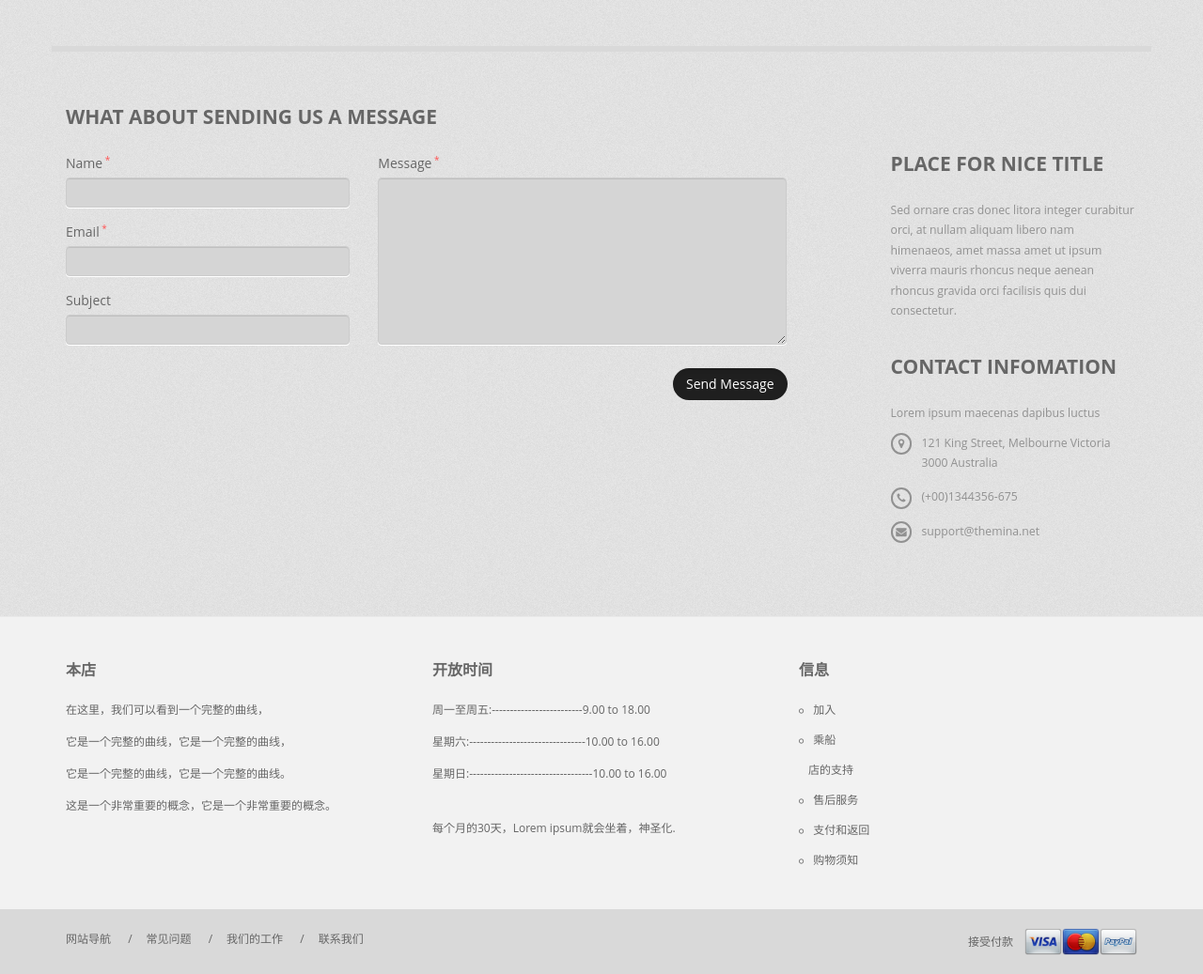
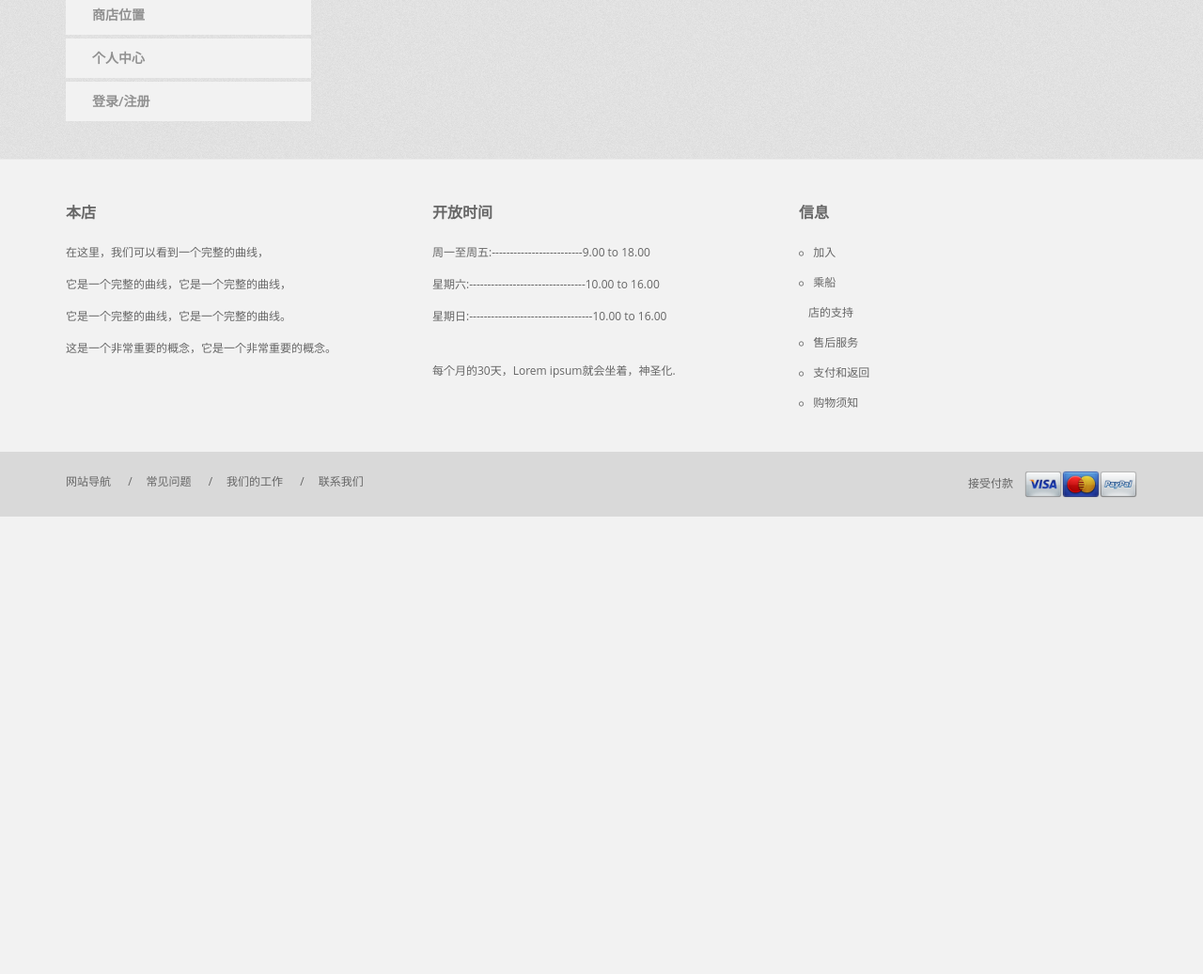
Before and after one commit to gaowang222/project_UI, a CodeIgniter app: page /project_UI/index.php/ContactusController in a window 1280 px wide. Shown: the part 503-1540 px from the top of the page at 94% size. After the commit the page ends 1053 px from the top, so only its background shows below. Run offline with CodeIgniter, Linux system fonts and the light colour scheme; data that the repository does not hold is empty; some libraries are stand-ins or nearby versions; some web fonts are replaced.

Commit message:
代码更新1

```diff
--- a/application/controllers/ContactusController.php
+++ b/application/controllers/ContactusController.php
@@ -6,9 +6,11 @@ class ContactusController extends CI_Controller {
     {
         parent::__construct();
         $this->load->helper('url');
+        $this->load->model('ContactusModel');
     }
     public function index()
     {
-        $this->load->view('contactus');
+        $data['usermsg'] =$this->ContactusModel->getUserMsg('login');
+        $this->load->view('contactus',$data);
     }
 }
--- a/application/controllers/StorelocatorController.php
+++ b/application/controllers/StorelocatorController.php
@@ -1,11 +1,11 @@
 <?php
 defined('BASEPATH') OR exit('No direct script access allowed');
-
 class StorelocatorController extends CI_Controller {
     function StorelocatorController()
     {
         parent::__construct();
         $this->load->helper('url');
+        $this->load->model('ContactusModel');
     }
     public function index()
     {
--- /dev/null
+++ b/application/models/ContactusModel.php
@@ -0,0 +1,14 @@
+<?php
+class ContactusModel extends CI_Model
+{
+    function ContactusModel()
+    {
+        $this->load->database();
+    }
+    function getUserMsg($table){
+        $sql = "select login_name,userImg,tel,loginaddress	from $table";
+        $query = $this->db->query($sql);
+        return $query->result_array();
+    }
+}
+?>
--- a/application/views/contactus.php
+++ b/application/views/contactus.php
@@ -53,8 +53,8 @@
 			<div class="container">
 				<div class="relative">
 					<ul class="bc unstyled clearfix">
-						<li><a href="#">Home</a></li>
-						<li class="active">Contact Us</li>
+						<li><a href="<?php echo site_url('IndexController')?>">首页</a></li>
+						<li class="active">个人中心</li>
 					</ul>
 				</div>
 			</div>
@@ -63,114 +63,62 @@
 
 		<!-- SITE MAIN CONTENT -->
 	<main id="main-content" role="main">
-
 		<div class="container">
 			<div class="row">
 
-					<section class="section">
-						<section class="col-xs-12 col-sm-12">
-							<!-- GOOGLE MAP: You can config map to your cordination in `js/scripts.js` -->
-							<div id="gmap" class="gmap"></div>
-						</section>
+				<!-- SIDEBAR -->
+				<aside class="col-xs-12 col-sm-4 col-md-3">
+					<section class="sidebar m-t-b">
+						<section class="side-section">
+							<h3 class="uppercase text-bold"><span class="text-xs">欢迎来到个人中心页!</span></h3>
+
+							<ul class="nav nav-tabs nav-stacked">
+								<li><a href="<?php echo site_url('IndexController')?>">首页</a></li>
+								<li><a href="<?php echo site_url('ProductsController')?>"">女装</a></li>
+								<li><a href="<?php echo site_url('ProductsController')?>"">男装</a></li>
+								<li><a href="<?php echo site_url('StorelocatorController')?>"">商店位置</a></li>
+								<li><a href="<?php echo site_url('ContactusController')?>"">个人中心</a></li>
+								<li><a href="<?php echo site_url('LoginController')?>"">登录/注册</a></li>
+							</ul>
 						</section>
 
-					<section class="section">
-						<section class="col-xs-12 col-sm-8 col-md-9">
-
-							<h3 class="uppercase text-bold"><span class="text-xs">What about sending us a message</span></h3>
-							<div class="row">
-								<div id="frm-contact-us">
-									<form id="contact-form" class="clearfix" role="form">
-										<div class="col-xs-12 col-sm-12 col-md-5">
-											<div class="form-group stylish-input">
-												<label for="contactName" class="required">Name</label>
-												<input type="text" class="form-control" id="contactName" name="name" data-validate="^[�-�\w\s]{2,30}$" require />
-											</div>
-											<div class="form-group stylish-input">
-												<label for="contactEmail" class="required">Email</label>
-												<input type="email" class="form-control" id="contactEmail" name="email" data-validate="^[_A-Za-z0-9-\+]+(\.[_A-Za-z0-9-]+)*@[A-Za-z0-9-]+(\.[A-Za-z0-9]+)*(\.[A-Za-z]{2,})$" require />
-											</div>
-											<div class="form-group stylish-input">
-												<label for="contactSubject">Subject</label>
-												<input type="text" class="form-control" name="subject" id="contactSubject" />
+						<!-- PROMO -->
+						<?php
+							$usermsgUrl = base_url();
+							foreach($usermsg as $usermsgitem =>$usermsgValue){
+								$lastImgs = $usermsgUrl .'/upload/image/20171117/'.$usermsgValue['userImg'];
+						?>
+						<div class="promo inverse-background" style="background: url('<?php echo $lastImgs?>') no-repeat; background-size: auto 100%;">
+							<div class="inner text-center np">
+								<div class="ribbon">
+									<h6 class="nmb">用户名：<?php echo $usermsgValue['login_name']?></h6>
+									<h5 class="text-semibold uppercase nmb">商城名：流连忘返商城</h5>
+									<div class="space10"></div>
+									<a href="<?php echo site_url('ProductsController')?>" class="with-icon prepend-icon"><i class="iconfont-caret-right"></i><span>购物Let's go!</span></a>
 								</div>
 							</div>
-										<div class="space10 visible-xs visible-sm"></div>
-										<div class="col-xs-12 col-sm-12 col-md-7">
-											<div class="form-group stylish-input">
-												<label for="contactMSG" class="required">Message</label>
-												<textarea id="contactMSG" class="form-control" name="message" style="height: 178px;" data-validate=".{2,400}$" required></textarea>
 						</div>
-										</div>
-										<div class="space10"></div>
-										<div class="col-xs-12 col-sm-12">
-											<button class="btn btn-default btn-round pull-right">Send Message</button>
-										</div>
-									</form>
+						<!-- // PROMO -->
+						<?php
+							}
+						?>
+					</section>
+				</aside>
+				<!-- // SIDEBAR -->
 
-									<div class="space40"></div>
-									<div class="clearfix"></div>
-									<!-- CONTACT FORM ALERTS -->
-									<div class="alert alert-success" id="contact_success" style="display: none;">
-										<button type="button" class="close" data-dismiss="alert">&times;</button>
-										<div class="alert-inner">
-											<strong>Thanks,</strong> your message recieved successfully. We'll get back to you as soon as possible.
-										</div>
-									</div>
-									<!-- /success msg -->
-
-									<div class="alert alert-danger" id="contact_fail" style="display: none;">
-										<button type="button" class="close" data-dismiss="alert">&times;</button>
-										<div class="alert-inner"></div>
-									</div>
-									<!-- /error msg -->
-									<!-- /CONTACT FORM ALERTS -->
-
+				<section class="col-xs-12 col-sm-8 col-md-9">
+					<section class="section">
+						<div class="m-t-lg clearfix">
+							<div class="row">
+								显示购买的产品
 							</div>
 						</div>
 
 					</section>
-
-						<!-- SIDEBAR -->
-						<aside class="col-xs-12 col-sm-4 col-md-3">
-
-							<section class="sidebar">
-								<section class="side-section">
-									<h3 class="uppercase text-bold"><span class="text-xs">place for nice title</span></h3>
-									<p class="light-color text-xs">Sed ornare cras donec litora integer curabitur orci, at nullam aliquam libero nam himenaeos, amet massa  amet ut ipsum viverra mauris rhoncus neque aenean rhoncus gravida orci facilisis quis dui consectetur.</p>
-								</section>
-
-								<section class="side-section">
-									<h3 class="uppercase text-bold"><span class="text-xs">Contact infomation</span></h3>
-									<div class="light-color text-xs">
-										<p>Lorem ipsum maecenas dapibus luctus</p>
-										<ul class="menu iconed-list unstyled">
-											<li>
-												<span class="list-icon"><i class="round-icon text-sm iconfont-map-marker"></i></span>
-												<div class="list-content">121 King Street, Melbourne Victoria 3000 Australia</div>
-											</li>
-											<li>
-												<span class="list-icon"><i class="round-icon text-sm iconfont-phone"></i></span>
-												<div class="list-content">(+00)1344356-675</div>
-											</li>
-											<li>
-												<span class="list-icon"><i class="round-icon text-sm iconfont-envelope-alt"></i></span>
-												<div class="list-content">support@themina.net</div>
-											</li>
-										</ul>
-									</div>
-								</section>
-							</section>
-
-						</aside>
-						<!-- // SIDEBAR -->
-
-						<div class="clearfix"></div>
 				</section>
 
 			</div>
 		</div>
-
 	</main>
 		<!-- // SITE MAIN CONTENT -->
 
--- a/application/views/header.php
+++ b/application/views/header.php
@@ -196,7 +196,7 @@
                             <a href="<?php echo site_url('StorelocatorController')?>">商店位置</a>
                         </li>
                         <li>
-                            <a href="<?php echo site_url('ContactusController')?>">联系我们</a>
+                            <a href="<?php echo site_url('ContactusController')?>">个人中心</a>
                         </li>
                         <li>
                             <a href="<?php echo site_url('LoginController')?>">登录/注册</a>
--- a/application/views/index.php
+++ b/application/views/index.php
@@ -46,10 +46,6 @@
 
 	<!-- SITE HEADER -->
 	<?php $this->load->view('header')?>
-	<!-- // SITE HEADER -->
-
-
-
 	<!-- HOMEPAGE SLIDER -->
 	<div id="home-slider">
 		<div class="flexslider">
```
Lines whose indentation alone changed are shown as unchanged.
